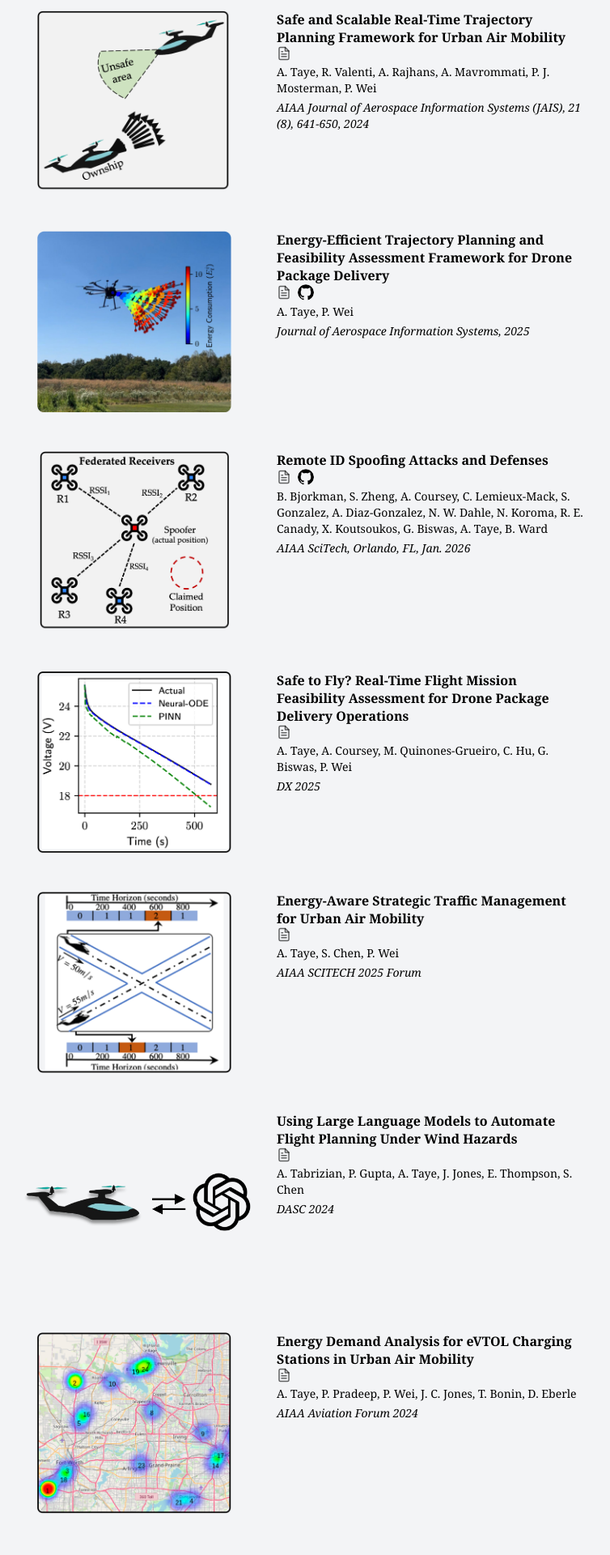
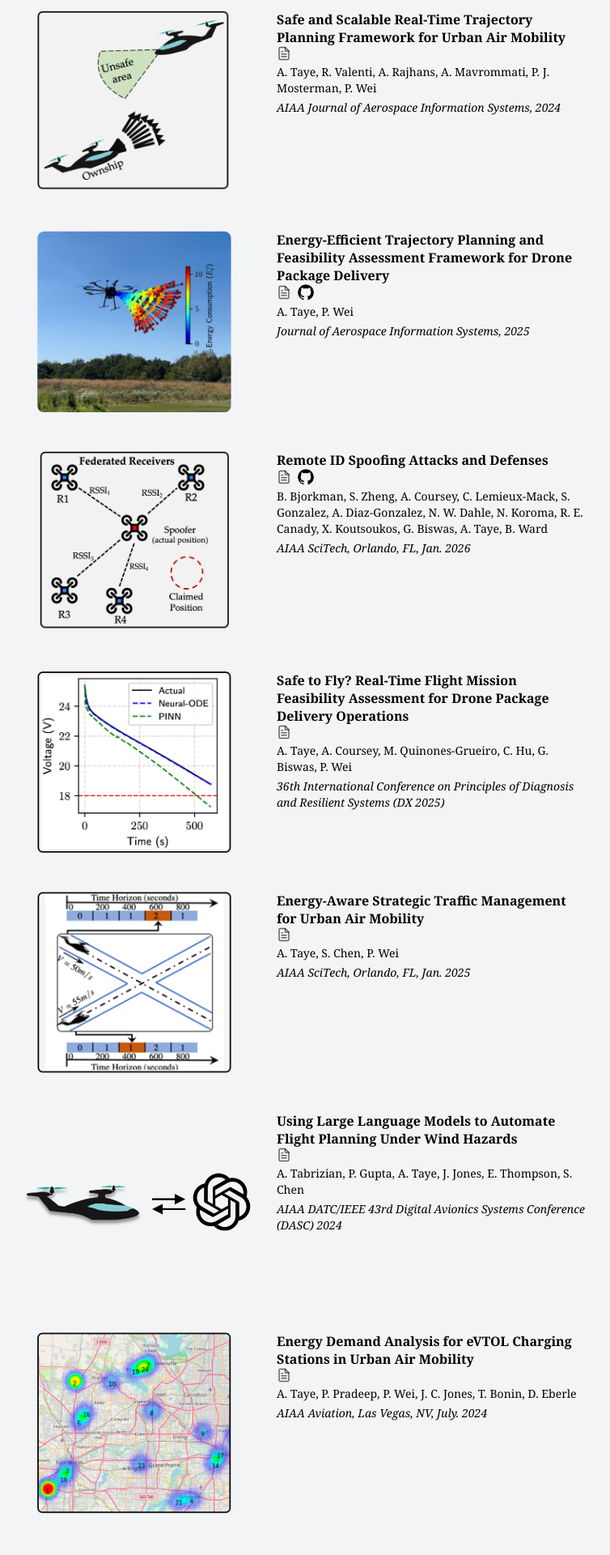
Before and after one commit to Abenezergirma/abenezertaye.github.io, a Next.js app: page / in a window 1280 px wide. Shown: the part 960-2880 px from the top of the page at 81% size, without its empty margins (266-1020 px from the left). Built offline with nearby package versions, Linux system fonts and the light colour scheme.

Commit message:
min-fixes

```diff
--- a/src/app/page.tsx
+++ b/src/app/page.tsx
@@ -80,7 +80,7 @@ export default function Home() {
               <ResearchItem
                 title={"Safe and Scalable Real-Time Trajectory Planning Framework for Urban Air Mobility"}
                 authors={"A. Taye, R. Valenti, A. Rajhans, A. Mavrommati, P. J. Mosterman, P. Wei"}
-                venue={"AIAA Journal of Aerospace Information Systems (JAIS), 21 (8), 641-650"}
+                venue={"AIAA Journal of Aerospace Information Systems"}
                 year={"2024"}
                 imageSrc={"/images/research/snapshot_029.png"}
                 pdfPath={"/papers/safe-and-scalable-real-time-trajectory-planning-framework-for-urban-air-mobility.pdf"}
@@ -109,7 +109,7 @@ export default function Home() {
               <ResearchItem
                 title={"Safe to Fly? Real-Time Flight Mission Feasibility Assessment for Drone Package Delivery Operations"}
                 authors={"A. Taye, A. Coursey, M. Quinones-Grueiro, C. Hu, G. Biswas, P. Wei"}
-                venue={"DX 2025"}
+                venue={"36th International Conference on Principles of Diagnosis and Resilient Systems (DX 2025)"}
                 imageSrc={"/images/research/neural_ode.png"}
                 pdfPath={"/papers/safe-to-fly-real-time-flight-mission-feasibility-assessment-for-drone-package-delivery-operations-2025.pdf"}
               />
@@ -117,7 +117,7 @@ export default function Home() {
               <ResearchItem
                 title={"Energy-Aware Strategic Traffic Management for Urban Air Mobility"}
                 authors={"A. Taye, S. Chen, P. Wei"}
-                venue={"AIAA SCITECH 2025 Forum"}
+                venue={"AIAA SciTech, Orlando, FL, Jan. 2025"}
                 imageSrc={"/images/research/energy_aware.png"}
                 pdfPath={"/papers/a-survey-of-security-challenges-and-solutions-for-advanced-air-mobility-and-evtol-aircraft-2026.pdf"}
               />
@@ -125,7 +125,7 @@ export default function Home() {
               <ResearchItem
                 title={"Using Large Language Models to Automate Flight Planning Under Wind Hazards"}
                 authors={"A. Tabrizian, P. Gupta, A. Taye, J. Jones, E. Thompson, S. Chen"}
-                venue={"DASC 2024"}
+                venue={" AIAA DATC/IEEE 43rd Digital Avionics Systems Conference (DASC) 2024"}
                 imageSrc={"/images/research/LLM_fig.png"}
                 pdfPath={"/papers/using-large-language-models-to-automate-flight-planning-under-wind-hazards-2024.pdf"}
               />
@@ -133,7 +133,7 @@ export default function Home() {
               <ResearchItem
                 title={"Energy Demand Analysis for eVTOL Charging Stations in Urban Air Mobility"}
                 authors={"A. Taye, P. Pradeep, P. Wei, J. C. Jones, T. Bonin, D. Eberle"}
-                venue={"AIAA Aviation Forum 2024"}
+                venue={"AIAA Aviation, Las Vegas, NV, July. 2024"}
                 imageSrc={"/images/research/energy_demand.png"}
                 pdfPath={"/papers/energy-demand-analysis-for-evtol-charging-stations-in-urban-air-mobility-2024.pdf"}
               />
```
